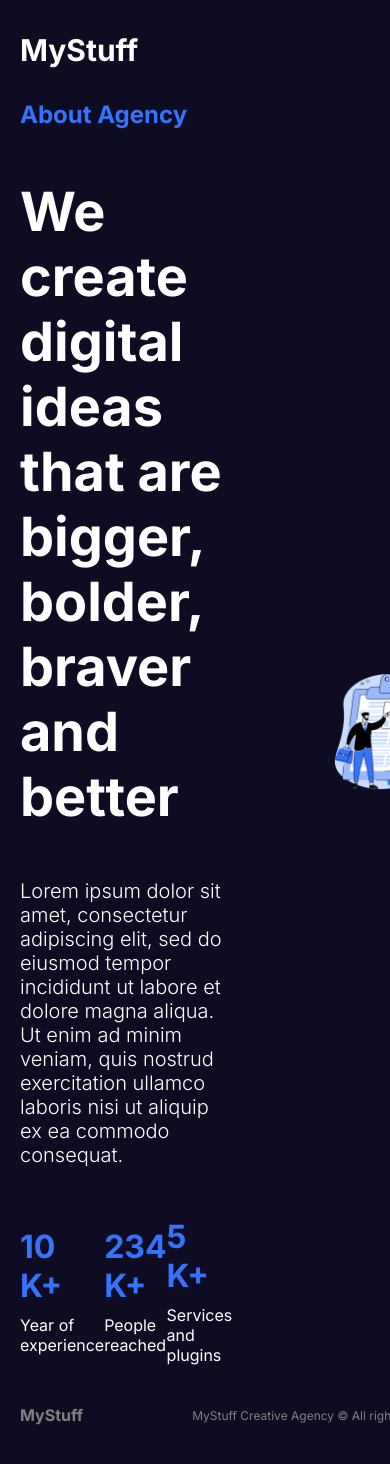
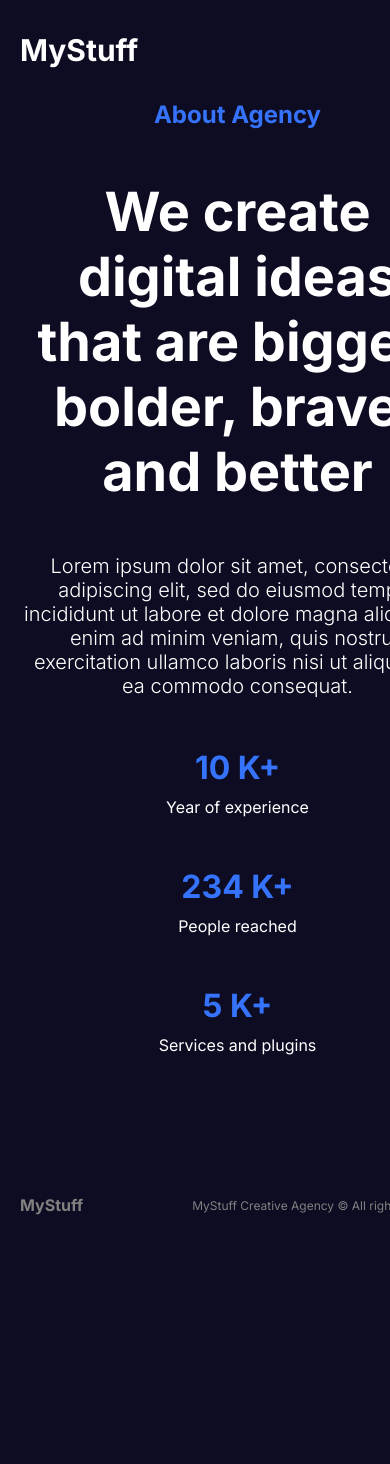
Before and after one commit to faisalabdulkadir/agency, a Next.js app: page /about in a window 390 px wide. Shown: the top 1464 px of the page. After the commit the page ends 1255 px from the top, so only its background shows below. Built offline with nearby package versions, Linux system fonts and the light colour scheme.

Commit message:
minor stylings

```diff
--- a/src/app/about/about.module.css
+++ b/src/app/about/about.module.css
@@ -47,3 +47,15 @@
 .img {
   object-fit: contain;
 }
+
+@media screen and (max-width: 768px) {
+  .container {
+    flex-direction: column;
+    text-align: center;
+  }
+
+  .boxes {
+    flex-direction: column;
+    gap: 50px;
+  }
+}
--- a/src/app/globals.css
+++ b/src/app/globals.css
@@ -70,3 +70,9 @@
     width: 475px;
   }
 }
+
+@media (max-widh: 475px) {
+  .container {
+    width: 300px;
+  }
+}
--- a/src/app/home.module.css
+++ b/src/app/home.module.css
@@ -19,7 +19,7 @@
   position: relative;
   width: 500px;
   height: 50px;
-  filter:grayscale(1);
+  filter: grayscale(1);
 }
 
 .title {
@@ -47,3 +47,24 @@
   background-color: var(--btn);
   color: var(--text);
 }
+
+@media screen and (max-width: 1024px) {
+  .container {
+    flex-direction: column;
+    text-align: center;
+  }
+
+  .buttons {
+    justify-content: center;
+  }
+}
+
+@media (max-width: 768px) {
+  .title {
+    font-size: 64px;
+  }
+
+  .brands {
+    width: 100%;
+  }
+}
--- a/src/component/navbar/link/links.module.css
+++ b/src/component/navbar/link/links.module.css
@@ -38,6 +38,7 @@
     align-items: center;
     justify-content: center;
     gap: 10px;
+    z-index: 100;
 
   }
 }
```
